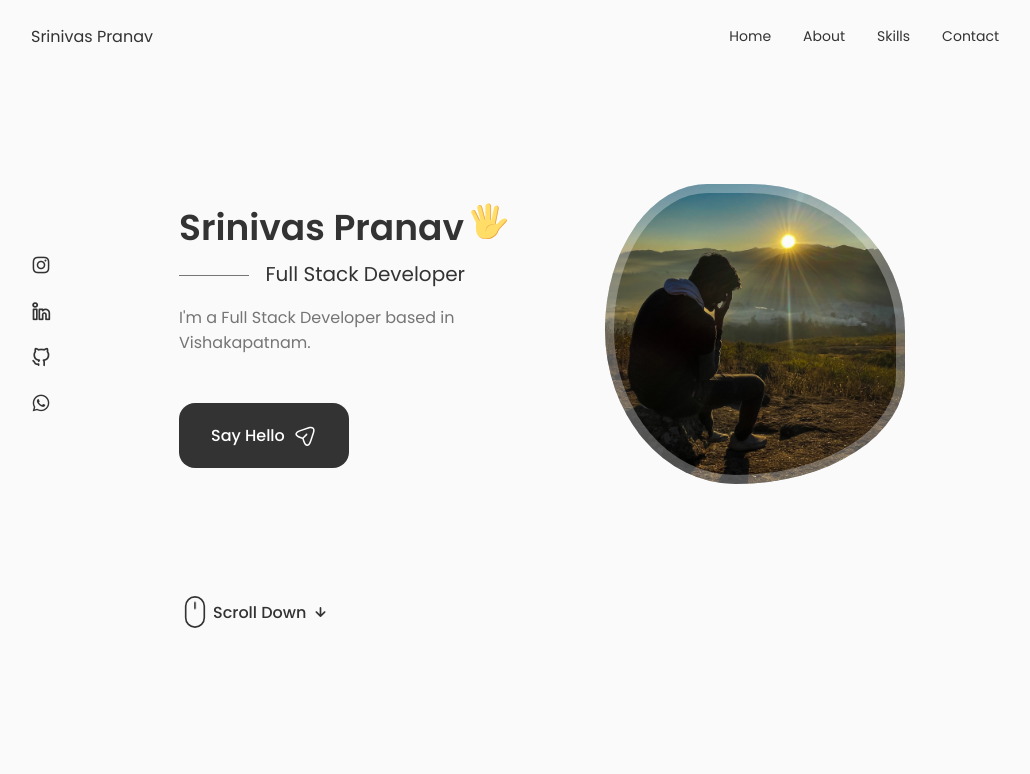
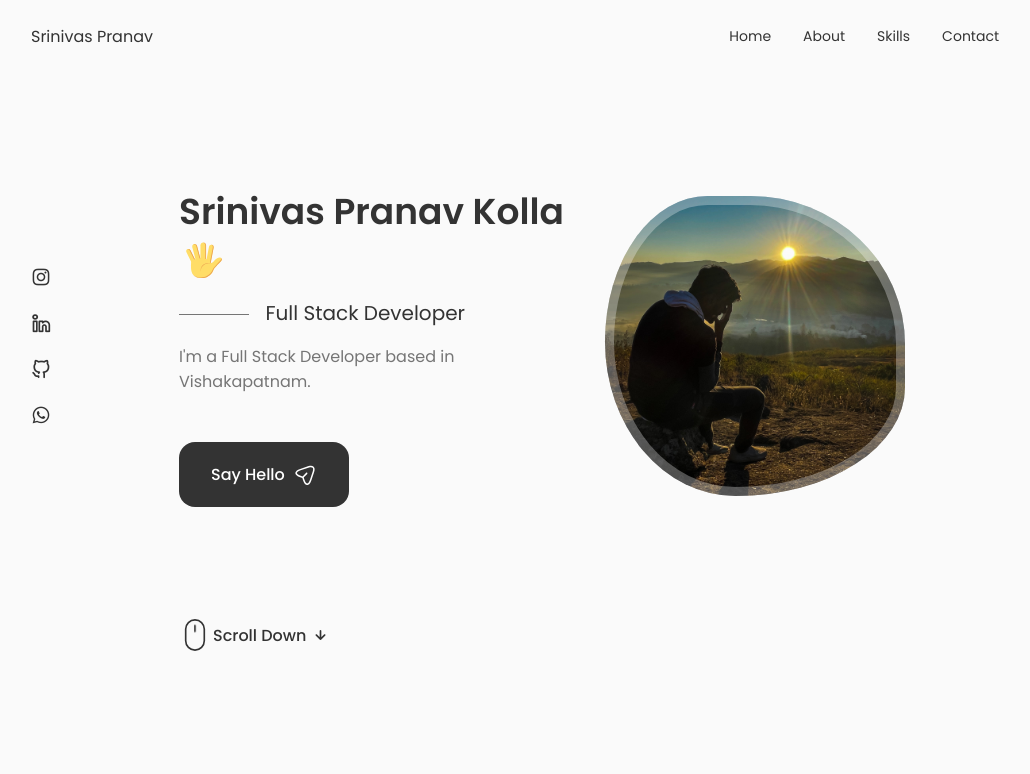
Before and after one commit to Srinivaspranav/My-Portfolio, a React (Create React App) app: page / in a window 1280 px wide. Shown: the top 774 px of the page, without its empty margins (125-1155 px from the left). Built offline with nearby package versions, Linux system fonts and the light colour scheme.

Commit message:
"home change"

```diff
--- a/src/components/home/Data.jsx
+++ b/src/components/home/Data.jsx
@@ -4,7 +4,7 @@ const Data = () => {
   return (
     <div>
       <div className="home__data">
-        <h1 className="home__title">Srinivas Pranav
+        <h1 className="home__title">Srinivas Pranav Kolla
         <svg
                   width="36"
                   height="36"
```
